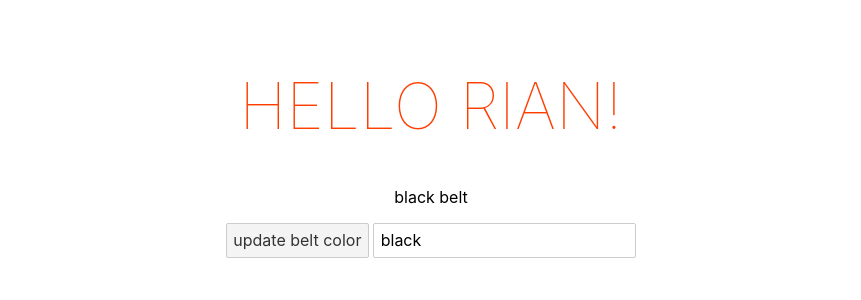
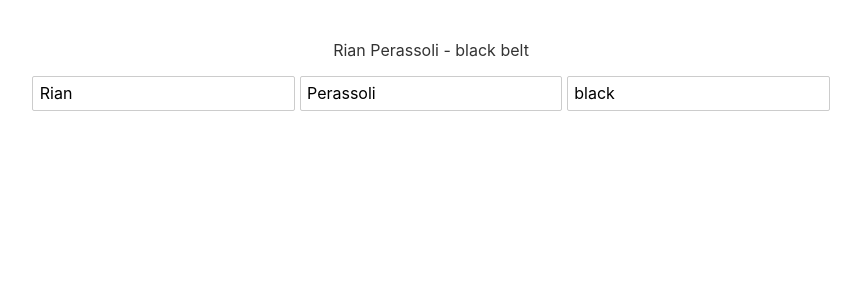
Before and after one commit to rianperassoli/svelte-tuto-beginner, a Svelte app: page / in a window 1280 px wide. Shown: the top 300 px of the page, without its empty margins (209-1070 px from the left). Built offline with nearby package versions, Linux system fonts and the light colour scheme.

Commit message:
Reactive statement value example

```diff
--- a/src/App.svelte
+++ b/src/App.svelte
@@ -1,6 +1,9 @@
 <script>
-  let name = "Rian";
+  let firstName = "Rian";
+  let lastName = "Perassoli";
   let beltColour = "black";
+
+  $: fullName = `${firstName} ${lastName}`
 
   const handleClick = () => {
     beltColour = "orange";
@@ -12,15 +15,10 @@
 </script>
 
 <main>
-  <h1>Hello {name}!</h1>
-  <p style="color: {beltColour}">{beltColour} belt</p>
+  <p>{fullName} - {beltColour} belt</p>
 
-  <button on:click={handleClick}>update belt color</button>
-
-  <!-- When need a two way data binding use the bind:value.  -->
-  <!-- When need a one way data binding use value and or on:input.  -->
-
-  <!-- <input type="text" on:input={handleInput} value={beltColour}/> -->
+  <input type="text" bind:value={firstName}/>
+  <input type="text" bind:value={lastName}/>
   <input type="text" bind:value={beltColour}/>
 </main>
 
```
